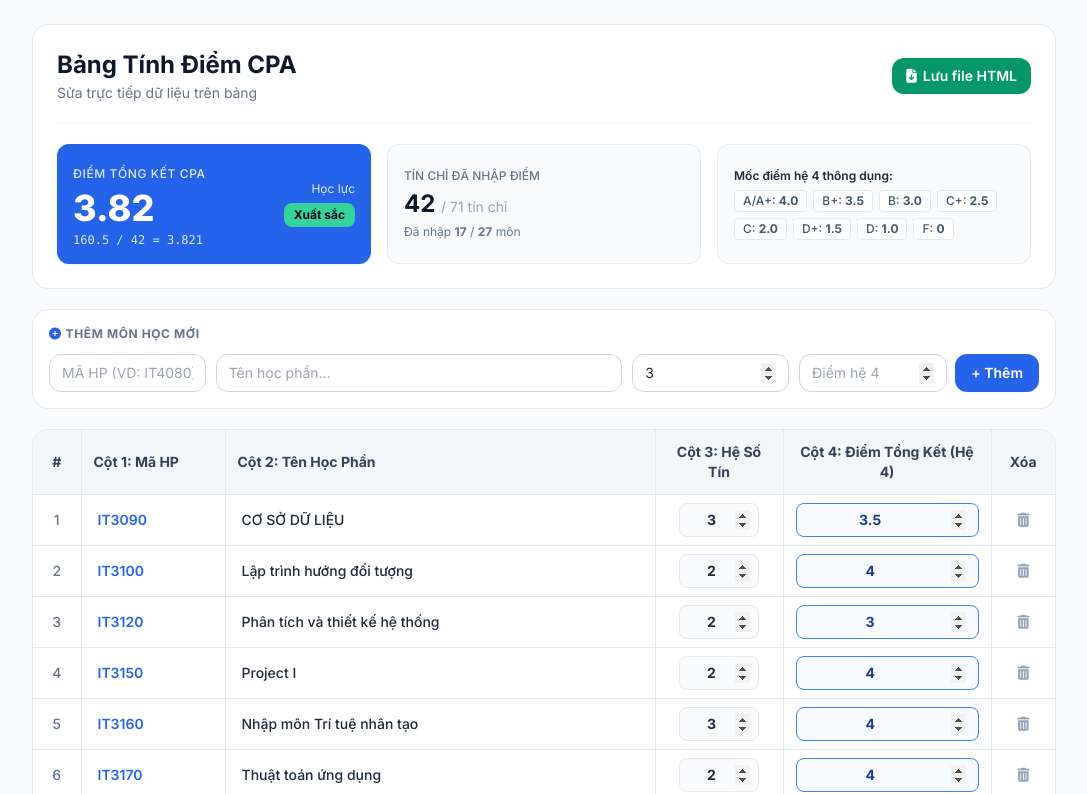
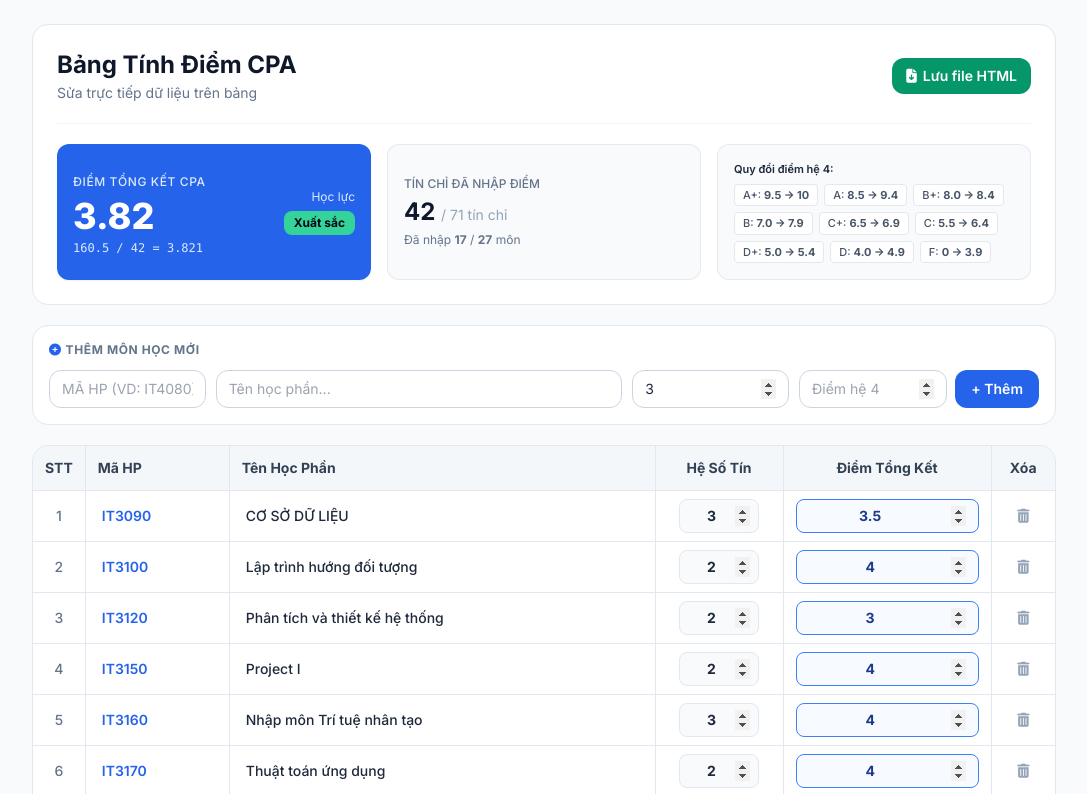
Before and after one commit to trananh6668/P6, a plain HTML site: page bang-diem-cpa.html in a window 1280 px wide. Shown: the top 794 px of the page, without its empty margins (96-1183 px from the left). Drawn offline with nearby package versions, Linux system fonts and the light colour scheme.

Commit message:
Add files via upload

```diff
--- a/bang-diem-cpa.html
+++ b/bang-diem-cpa.html
@@ -63,17 +63,18 @@
                     <span class="text-xs text-slate-500 mt-1">Đã nhập <strong id="gradedCountDisplay">17</strong> / <strong id="totalCountDisplay">27</strong> môn</span>
                 </div>
 
-                <div class="bg-slate-50 border border-slate-200/80 rounded-xl p-4 flex flex-col justify-center text-xs text-slate-600 space-y-1.5">
-                    <div class="font-semibold text-slate-800">Mốc điểm hệ 4 thông dụng:</div>
+                <div class="bg-slate-50 border border-slate-200/80 rounded-xl p-4 flex flex-col justify-center text-[11px] text-slate-600 space-y-1.5">
+                    <div class="font-semibold text-slate-800">Quy đổi điểm hệ 4:</div>
                     <div class="flex flex-wrap gap-1.5">
-                        <span class="px-2 py-0.5 bg-white border border-slate-200 rounded font-medium">A/A+: <b>4.0</b></span>
-                        <span class="px-2 py-0.5 bg-white border border-slate-200 rounded font-medium">B+: <b>3.5</b></span>
-                        <span class="px-2 py-0.5 bg-white border border-slate-200 rounded font-medium">B: <b>3.0</b></span>
-                        <span class="px-2 py-0.5 bg-white border border-slate-200 rounded font-medium">C+: <b>2.5</b></span>
-                        <span class="px-2 py-0.5 bg-white border border-slate-200 rounded font-medium">C: <b>2.0</b></span>
-                        <span class="px-2 py-0.5 bg-white border border-slate-200 rounded font-medium">D+: <b>1.5</b></span>
-                        <span class="px-2 py-0.5 bg-white border border-slate-200 rounded font-medium">D: <b>1.0</b></span>
-                        <span class="px-2 py-0.5 bg-white border border-slate-200 rounded font-medium">F: <b>0</b></span>
+                        <span class="px-2 py-0.5 bg-white border border-slate-200 rounded font-medium">A+: <b>9.5 -> 10</b></span>
+                        <span class="px-2 py-0.5 bg-white border border-slate-200 rounded font-medium">A: <b>8.5 -> 9.4</b></span>
+                        <span class="px-2 py-0.5 bg-white border border-slate-200 rounded font-medium">B+: <b>8.0 -> 8.4</b></span>
+                        <span class="px-2 py-0.5 bg-white border border-slate-200 rounded font-medium">B: <b>7.0 -> 7.9</b></span>
+                        <span class="px-2 py-0.5 bg-white border border-slate-200 rounded font-medium">C+: <b>6.5 -> 6.9</b></span>
+                        <span class="px-2 py-0.5 bg-white border border-slate-200 rounded font-medium">C: <b>5.5 -> 6.4</b></span>
+                        <span class="px-2 py-0.5 bg-white border border-slate-200 rounded font-medium">D+: <b>5.0 -> 5.4</b></span>
+                        <span class="px-2 py-0.5 bg-white border border-slate-200 rounded font-medium">D: <b>4.0 -> 4.9</b></span>
+                        <span class="px-2 py-0.5 bg-white border border-slate-200 rounded font-medium">F: <b>0 -> 3.9</b></span>
                     </div>
                 </div>
             </div>
@@ -109,11 +110,11 @@
                 <table class="w-full border-collapse text-left">
                     <thead>
                         <tr class="bg-slate-100/80 border-b border-slate-200 text-slate-700 text-xs sm:text-sm font-bold">
-                            <th class="py-3 px-3 text-center w-12 border-r border-slate-200">#</th>
-                            <th class="py-3 px-3 w-36 border-r border-slate-200">Cột 1: Mã HP</th>
-                            <th class="py-3 px-3 min-w-[220px] border-r border-slate-200">Cột 2: Tên Học Phần</th>
-                            <th class="py-3 px-3 w-32 text-center border-r border-slate-200">Cột 3: Hệ Số Tín</th>
-                            <th class="py-3 px-3 w-52 text-center border-r border-slate-200">Cột 4: Điểm Tổng Kết (Hệ 4)</th>
+                            <th class="py-3 px-3 text-center w-12 border-r border-slate-200">STT</th>
+                            <th class="py-3 px-3 w-36 border-r border-slate-200">Mã HP</th>
+                            <th class="py-3 px-3 min-w-[220px] border-r border-slate-200">Tên Học Phần</th>
+                            <th class="py-3 px-3 w-32 text-center border-r border-slate-200">Hệ Số Tín</th>
+                            <th class="py-3 px-3 w-52 text-center border-r border-slate-200">Điểm Tổng Kết</th>
                             <th class="py-3 px-3 w-16 text-center">Xóa</th>
                         </tr>
                     </thead>
@@ -1007,7 +1008,7 @@
                         <i class="fa-solid fa-download"></i> Tải bản HTML đã lưu
                     </button>
                 </div>
-                <span id="statusNotice" class="text-xs text-slate-400">Tự động lưu khi chỉnh sửa</span>
+                <span id="statusNotice" class="text-xs text-slate-400">Nhấn F5 để khôi phục dữ liệu gốc</span>
             </div>
         </div>
 
@@ -1232,37 +1233,14 @@
 };
         /*__EMBEDDED_STATE_END__*/
 
-        const STORAGE_KEY = 'simple_cpa_courses_v3';
         let courses = [];
 
 function loadData() {
-            let localState = null;
-            try {
-                const raw = localStorage.getItem(STORAGE_KEY);
-                if (raw) {
-                    const parsed = JSON.parse(raw);
-                    if (parsed && Array.isArray(parsed.courses) && parsed.courses.length > 0) {
-                        localState = parsed;
-                    } else if (Array.isArray(parsed) && parsed.length > 0) {
-                        localState = { savedAt: 1, courses: parsed };
-                    }
-                }
-            } catch (e) {
-                console.error(e);
-            }
-
-            // Nếu file HTML được lưu có dữ liệu mới hơn hoặc trình duyệt chưa có localStorage thì ưu tiên dữ liệu nhúng trong file HTML
-            if (
-                EMBEDDED_STATE &&
-                Array.isArray(EMBEDDED_STATE.courses) &&
-                (!localState || (EMBEDDED_STATE.savedAt && EMBEDDED_STATE.savedAt >= (localState.savedAt || 0)))
-            ) {
+    // Xóa sạch dữ liệu cũ còn sót lại trong localStorage (nếu trước đây từng chạy bản cũ)
+    localStorage.removeItem('simple_cpa_courses_v3');
+
+    if (EMBEDDED_STATE && Array.isArray(EMBEDDED_STATE.courses)) {
         courses = JSON.parse(JSON.stringify(EMBEDDED_STATE.courses));
-                return;
-            }
-
-            if (localState && Array.isArray(localState.courses)) {
-                courses = localState.courses;
         return;
     }
 
@@ -1277,22 +1255,13 @@
         ? 'text-xs font-semibold text-emerald-600'
         : 'text-xs text-slate-400';
     setTimeout(() => {
-                notice.textContent = 'Tự động lưu khi chỉnh sửa';
+        notice.textContent = 'Nhấn F5 để khôi phục dữ liệu gốc';
         notice.className = 'text-xs text-slate-400';
     }, 2500);
 }
 
 function saveData() {
-            try {
-                const payload = {
-                    savedAt: Date.now(),
-                    courses: courses
-                };
-                localStorage.setItem(STORAGE_KEY, JSON.stringify(payload));
-                showStatus('Đã tự động lưu');
-            } catch (e) {
-                console.error(e);
-            }
+    // Không tự động lưu vào localStorage; dữ liệu chỉ lưu khi bấm "Lưu file HTML"
 }
 
         // Lưu toàn bộ dữ liệu đã chỉnh sửa thành 1 file HTML độc lập
```
Lines whose indentation alone changed are shown as unchanged.
